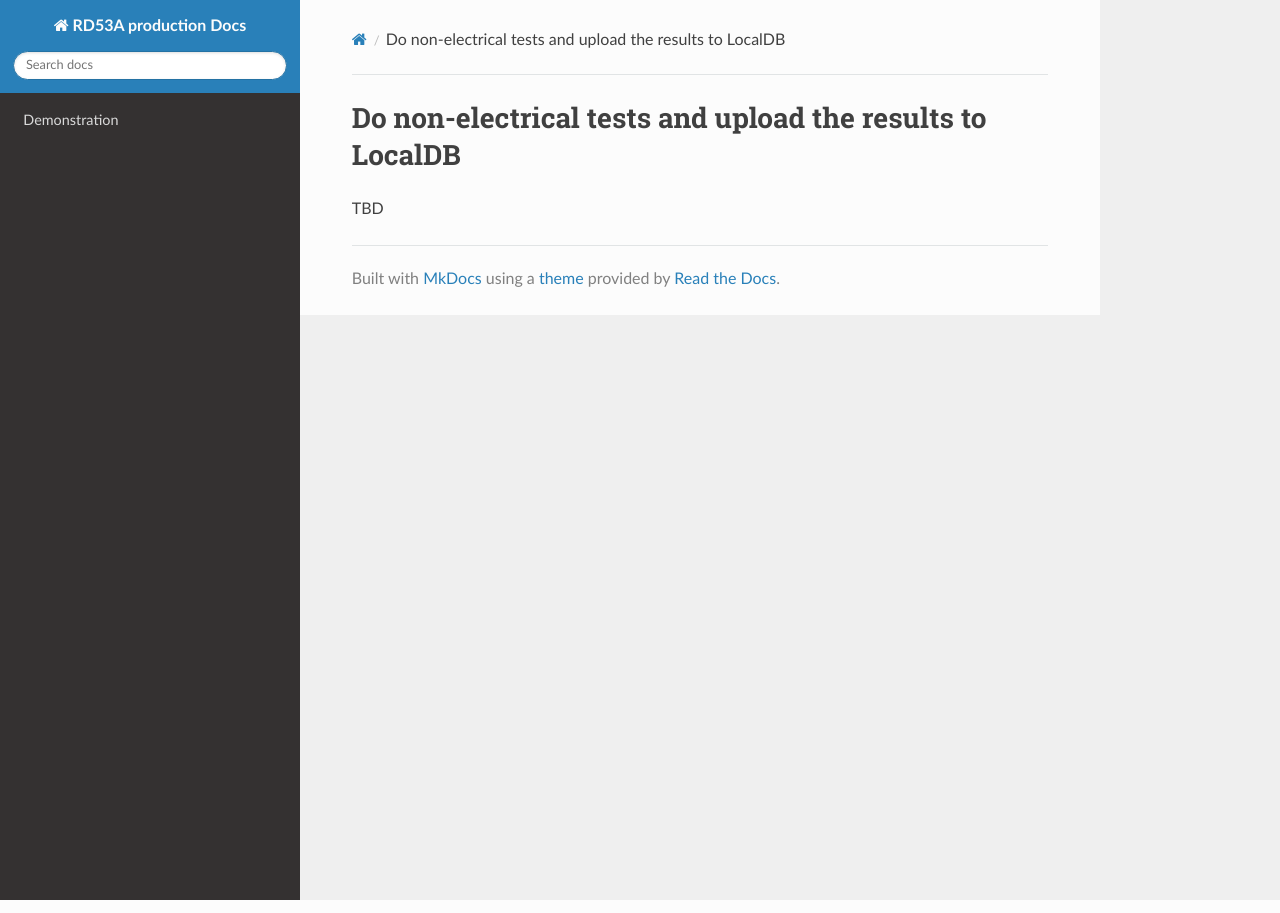
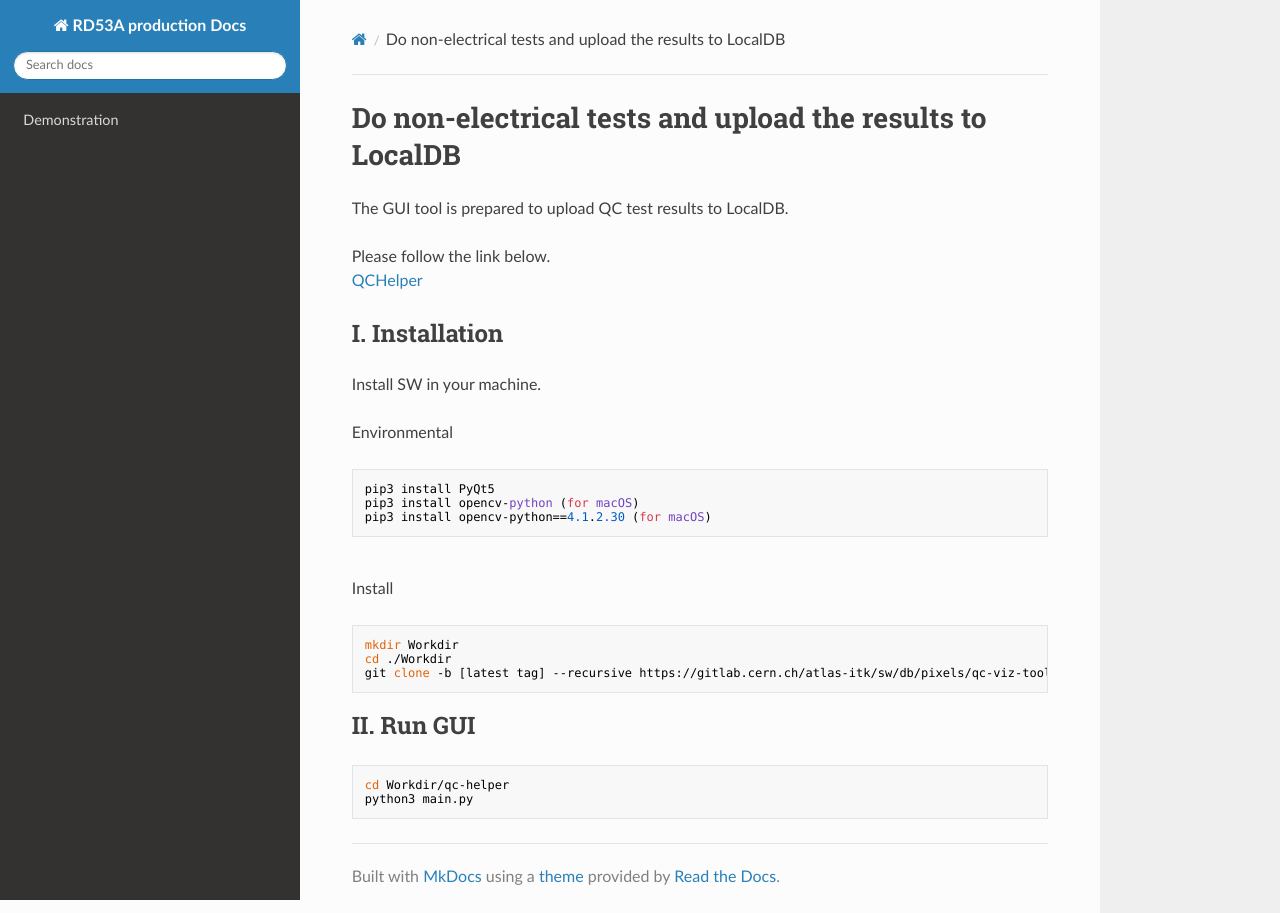
Before and after one commit to jlab-hep/-rd53a_software_doc, an MkDocs documentation site: the page built from docs/non_electrical_test.md, in a window 1280 px wide. Built offline with MkDocs 1.6.1, drawn with Linux system fonts in a browser that asks for light colours; nearby versions of some CDN libraries; old or Windows-style settings are respelled for this version of MkDocs.

Commit message:
edit non electrical_test.md

````diff
--- a/docs/non_electrical_test.md
+++ b/docs/non_electrical_test.md
@@ -1,3 +1,30 @@
 # Do non-electrical tests and upload the results to LocalDB
 
-TBD
+The GUI tool is prepared to upload QC test results to LocalDB.<br>
+<br>
+Please follow the link below.<br>
+[QCHelper](https://gitlab.cern.ch/atlas-itk/sw/db/pixels/qc-viz-tools-dev/qc-helper/-/tree/master)
+
+## I. Installation
+
+Install SW in your machine.<br>
+<br>
+Environmental <br>
+```
+pip3 install PyQt5
+pip3 install opencv-python (for macOS)
+pip3 install opencv-python==4.1.2.30 (for macOS)
+```
+<br>
+Install<br>
+```
+mkdir Workdir
+cd ./Workdir
+git clone -b [latest tag] --recursive https://gitlab.cern.ch/atlas-itk/sw/db/pixels/qc-viz-tools-dev/qc-helper.git
+```
+
+## II. Run GUI
+```
+cd Workdir/qc-helper
+python3 main.py
+```
````
Also changed, not shown: docs/rd53a_demo_flow.md (+1 -1 lines).
